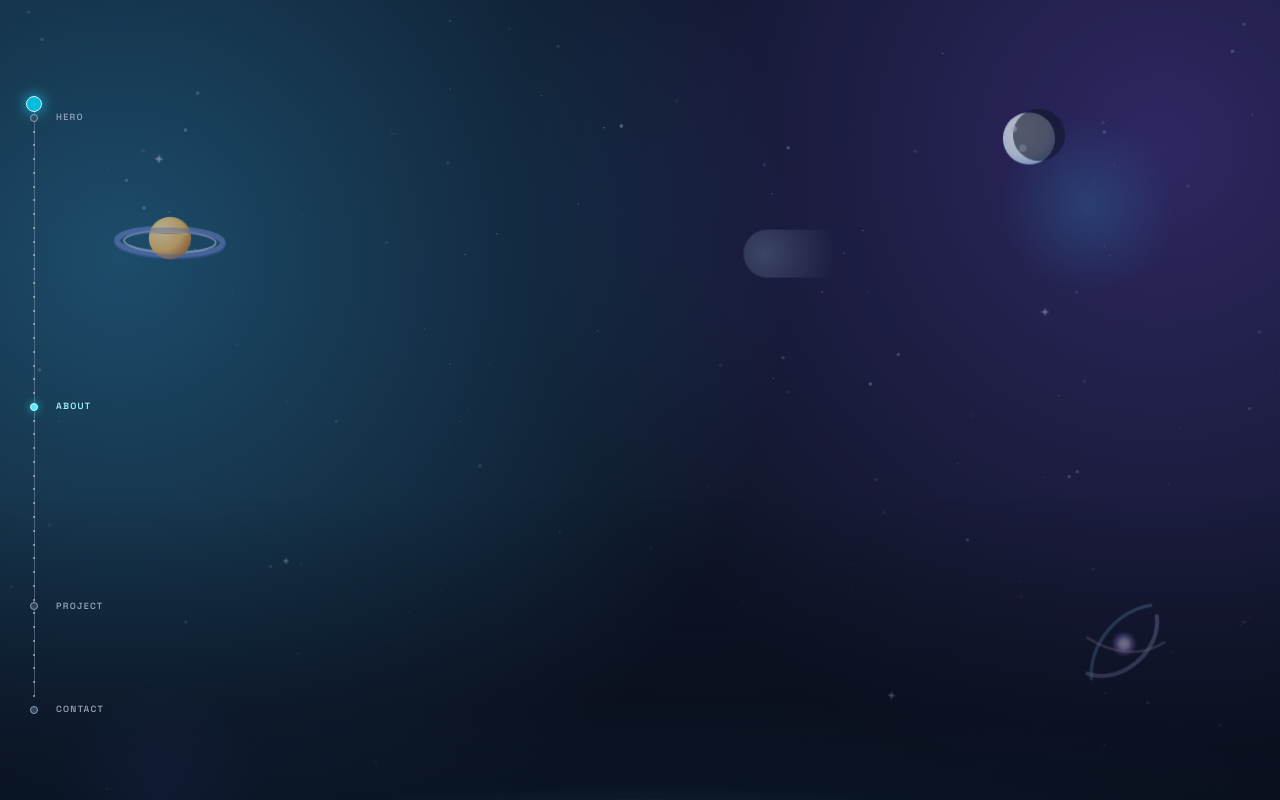
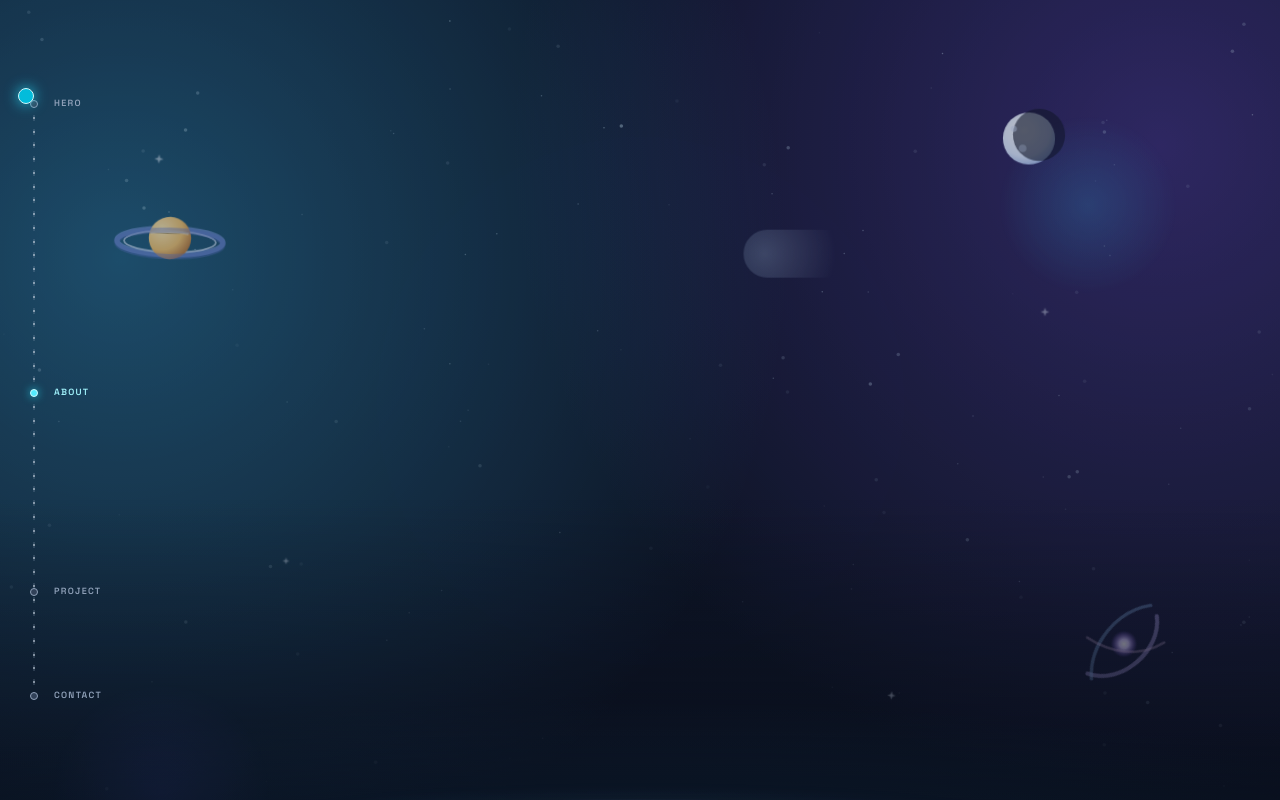
Before and after one commit to BangJhen/BangJhener, a Next.js app: page / in a window 1280 px wide. Shown: the top 800 px of the page. Built offline with nearby package versions, Linux system fonts and the light colour scheme.

Commit message:
fix: tick ruler effect

```diff
--- a/src/components/Navigation.jsx
+++ b/src/components/Navigation.jsx
@@ -18,6 +18,10 @@ export default function Navigation() {
     []
   );
   const rulerTicks = useMemo(() => Array.from({ length: 44 }, (_, index) => index / 43), []);
+  const userDistance = hoverProgress === null ? Number.POSITIVE_INFINITY : Math.abs(hoverProgress - scrollProgress);
+  const userInfluence = Number.isFinite(userDistance) ? Math.exp(-((userDistance / 0.2) ** 2)) : 0;
+  const userPullX = userInfluence * 16;
+  const userScale = 1 + userInfluence * 0.95;
 
   useEffect(() => {
     const computeSections = () => {
@@ -81,30 +85,35 @@ export default function Navigation() {
           setHoverProgress(Math.min(Math.max(ratio, 0), 1));
         }}
         onMouseLeave={() => setHoverProgress(null)}>
-        <div className="absolute left-[22px] top-4 bottom-4 z-0 w-px bg-slate-400/45" aria-hidden="true" />
         <div className="absolute left-[22px] top-4 bottom-4 z-0" aria-hidden="true">
           {rulerTicks.map((tickRatio) => {
             const tickDistance = hoverProgress === null ? Number.POSITIVE_INFINITY : Math.abs(hoverProgress - tickRatio);
             const tickInfluence = Number.isFinite(tickDistance) ? Math.exp(-((tickDistance / 0.17) ** 2)) : 0;
+            const lineScale = 1 + tickInfluence * 2.6;
             const tickScale = 1 + tickInfluence * 2.1;
             const tickPullX = tickInfluence * 10;
             return (
-              <span
-                key={tickRatio}
-                className="absolute left-1/2 block h-[2px] w-[2px] rounded-full bg-slate-300/75 transition-transform duration-150 ease-out"
-                style={{ top: `${tickRatio * 100}%`, transform: `translate(-50%, -50%) translateX(${tickPullX}px) scale(${tickScale})` }}
-              />
+              <div key={tickRatio} className="absolute left-1/2" style={{ top: `${tickRatio * 100}%` }}>
+                <span
+                  className="absolute left-1/2 top-1/2 block h-[6px] w-px bg-slate-400/45 transition-transform duration-150 ease-out"
+                  style={{ transform: `translate(-50%, -50%) translateX(${tickPullX}px) scale(${1 + tickInfluence * 0.7}, ${lineScale})` }}
+                />
+                <span
+                  className="absolute left-1/2 top-1/2 block h-[2px] w-[2px] rounded-full bg-slate-300/75 transition-transform duration-150 ease-out"
+                  style={{ transform: `translate(-50%, -50%) translateX(${tickPullX}px) scale(${tickScale})` }}
+                />
+              </div>
             );
           })}
         </div>
         <div className="absolute left-[22px] top-4 bottom-4 z-30" aria-hidden="true">
           <div
             className="absolute h-4 w-4 -translate-x-1/2 -translate-y-1/2 rounded-full border border-cyan-100 bg-cyan-400/85 shadow-[0_0_14px_rgba(34,211,238,0.9)]"
-            style={{ top: `${scrollProgress * 100}%` }}
+            style={{ top: `${scrollProgress * 100}%`, transform: `translate(-50%, -50%) translateX(${userPullX}px) scale(${userScale})` }}
           />
         </div>
 
-        <ul className="absolute inset-0">
+        <ul className="absolute left-[22px] top-4 bottom-4 right-0">
           {sectionPoints.map((section) => {
             const isActive = section.id === activeSection;
             const distance = hoverProgress === null ? Number.POSITIVE_INFINITY : Math.abs(hoverProgress - section.ratio);
@@ -113,19 +122,16 @@ export default function Navigation() {
             const labelScale = 1 + influence * 0.48;
             const pullX = influence * 16;
             return (
-              <li
-                key={section.id}
-                className="absolute left-0 right-0"
-                style={{ top: `calc(16px + (100% - 32px) * ${section.ratio})` }}>
-                <a href={`#${section.id}`} className="group relative flex h-7 items-center pl-9">
+              <li key={section.id} className="absolute left-0 right-0" style={{ top: `${section.ratio * 100}%` }}>
+                <a href={`#${section.id}`} className="group relative block">
                   <span
-                    className={`absolute left-[22px] top-1/2 z-10 block h-2 w-2 rounded-full border transition-[transform,box-shadow,background-color,border-color] duration-180 ease-out ${
+                    className={`absolute left-0 top-0 z-10 block h-2 w-2 rounded-full border transition-[transform,box-shadow,background-color,border-color] duration-180 ease-out ${
                       isActive ? "border-cyan-100 bg-cyan-300 shadow-[0_0_8px_rgba(34,211,238,0.8)]" : "border-slate-400 bg-slate-700"
                     }`}
                     style={{ transform: `translate(-50%, -50%) translateX(${pullX}px) scale(${markerScale})` }}
                   />
                   <span
-                    className={`ml-2 origin-left text-[9px] font-semibold tracking-[0.14em] transition-[color,transform] duration-180 ease-out ${
+                    className={`absolute left-5 top-0 origin-left -translate-y-1/2 text-[9px] font-semibold tracking-[0.14em] transition-[color,transform] duration-180 ease-out ${
                       isActive ? "text-cyan-200" : "text-slate-400 group-hover:text-cyan-300"
                     }`}
                     style={{ transform: `translateX(${pullX}px) scale(${labelScale})` }}>
```
